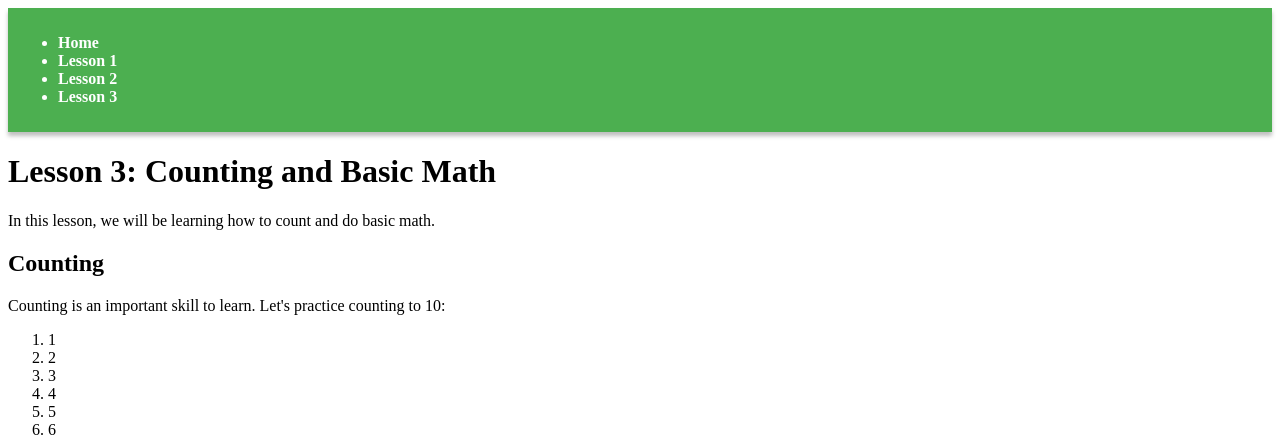
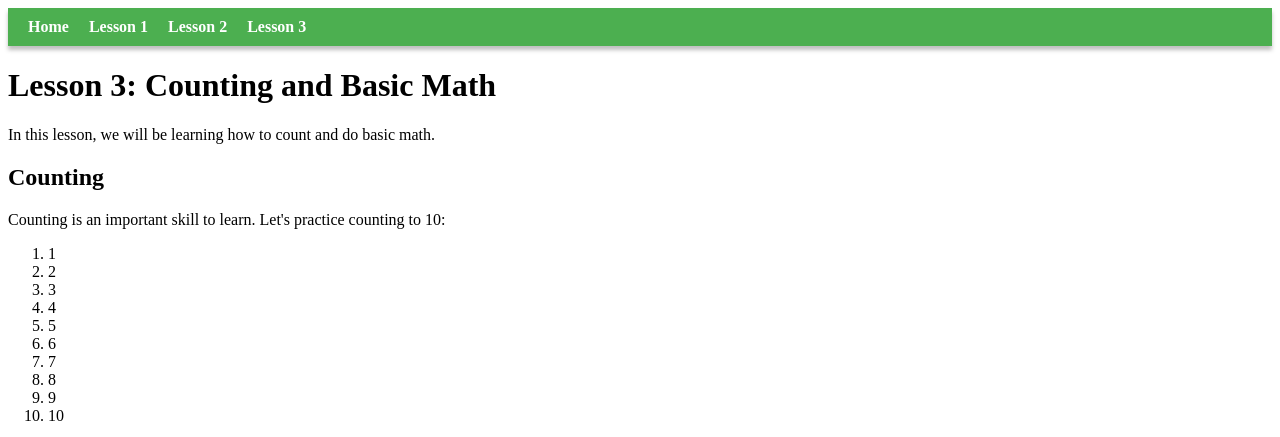
Before and after one commit to varunvinay4u/DASH-PG19CS10-, a PHP site: page /lesson3.html in a window 1280 px wide. Shown: the top 437 px of the page. Run offline with PHP 8.4, Linux system fonts and the light colour scheme.

Commit message:
nav edits

```diff
--- a/css/stylel3.css
+++ b/css/stylel3.css
@@ -7,16 +7,27 @@ nav {
     color: #fff;
     padding: 10px;
     box-shadow: 0px 4px 4px rgba(0, 0, 0, 0.25);
-  }
+}
 
-  nav a {
+nav a {
     color: #fff;
     text-decoration: none;
     font-weight: bold;
     margin-right: 10px;
-  }
+}
 
-  nav a:hover {
+nav a:hover {
     color: #fff;
     text-decoration: underline;
-  }
+}
+
+nav ul {
+    list-style: none;
+    margin: 0;
+    padding: 0;
+    display: flex;
+}
+
+nav li {
+    margin-left: 10px;
+}
```
